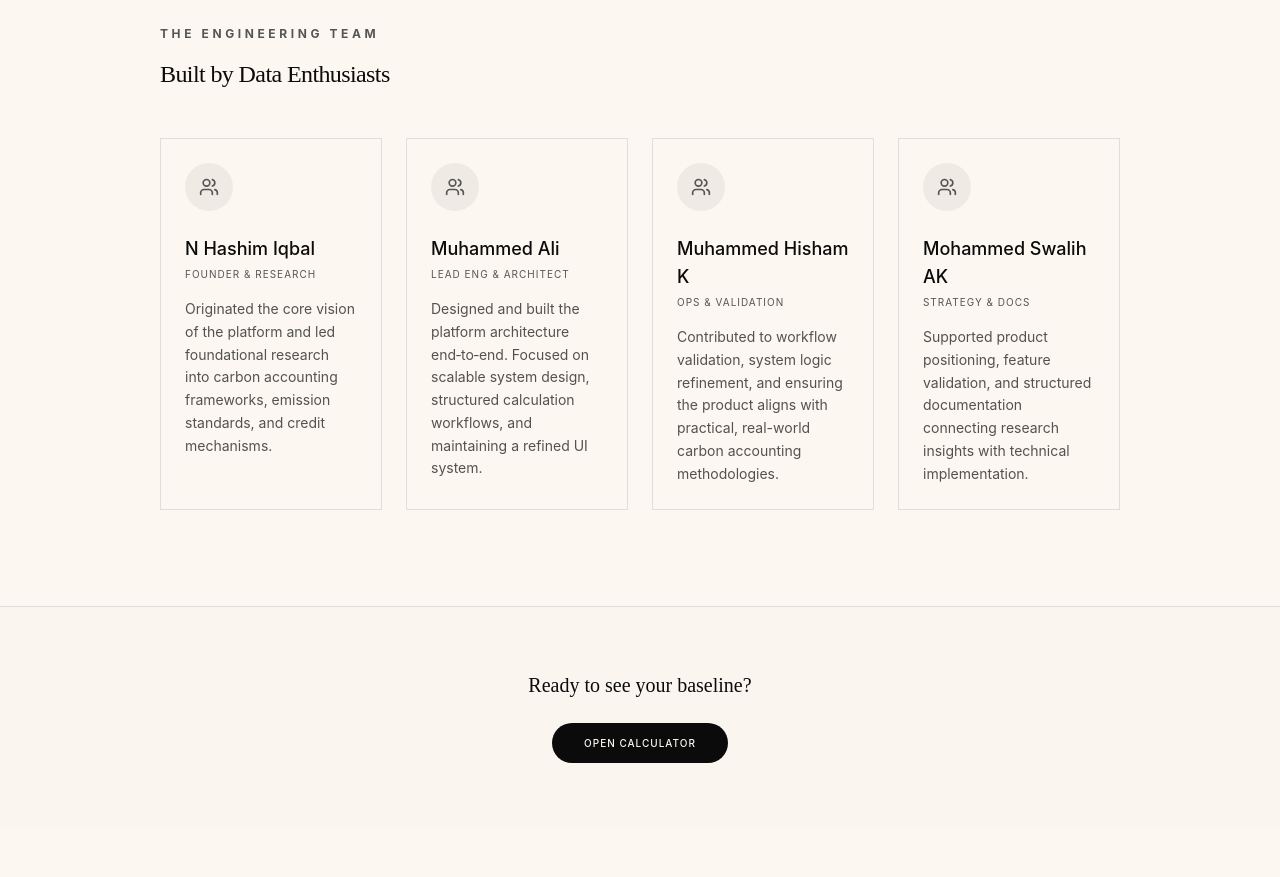
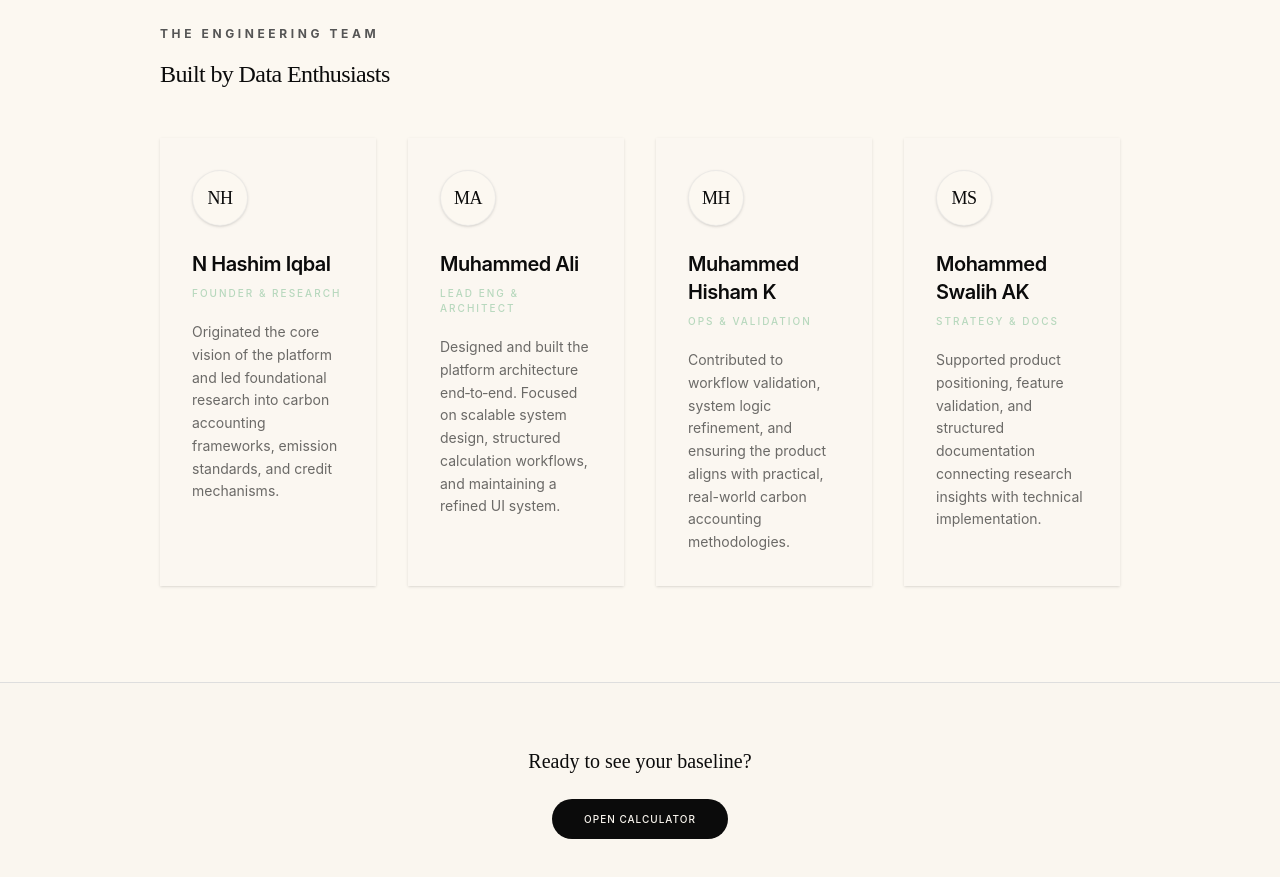
Before and after one commit to mmali7921/WEB-BASED-CARBON-CREDIT-ESTIMATION-SYSTEM, a Next.js app: page /about in a window 1280 px wide. Shown: the part 2360-3237 px from the top of the page. Before the commit the page ends 3187 px from the top, so only its background shows below. Built offline with nearby package versions, Linux system fonts and the light colour scheme; no server answers.

Commit message:
style: redesign team section with premium minimal aesthetic

```diff
--- a/app/about/page.tsx
+++ b/app/about/page.tsx
@@ -174,36 +174,40 @@ export default function AboutPage() {
                         </div>
                     </div>
 
-                    <div className="grid grid-cols-1 sm:grid-cols-2 lg:grid-cols-4 gap-6">
+                    <div className="grid grid-cols-1 sm:grid-cols-2 lg:grid-cols-4 gap-8">
                         {[
                             {
                                 name: "N Hashim Iqbal",
+                                initials: "NH",
                                 role: "Founder & Research",
                                 desc: "Originated the core vision of the platform and led foundational research into carbon accounting frameworks, emission standards, and credit mechanisms."
                             },
                             {
                                 name: "Muhammed Ali",
+                                initials: "MA",
                                 role: "Lead Eng & Architect",
                                 desc: "Designed and built the platform architecture end‑to‑end. Focused on scalable system design, structured calculation workflows, and maintaining a refined UI system."
                             },
                             {
                                 name: "Muhammed Hisham K",
+                                initials: "MH",
                                 role: "Ops & Validation",
                                 desc: "Contributed to workflow validation, system logic refinement, and ensuring the product aligns with practical, real-world carbon accounting methodologies."
                             },
                             {
                                 name: "Mohammed Swalih AK",
+                                initials: "MS",
                                 role: "Strategy & Docs",
                                 desc: "Supported product positioning, feature validation, and structured documentation connecting research insights with technical implementation."
                             }
                         ].map((member, i) => (
-                            <div key={i} className="border border-border p-6 group hover:border-accent transition-colors flex flex-col h-full">
-                                <div className="w-12 h-12 bg-secondary rounded-full flex items-center justify-center mb-6 shrink-0">
-                                    <Users className="w-5 h-5 text-muted-foreground group-hover:text-accent transition-colors" />
+                            <div key={i} className="bg-secondary/10 hover:bg-secondary/20 transition-all duration-300 rounded-none p-8 flex flex-col h-full shadow-sm hover:shadow-md outline outline-1 outline-transparent hover:outline-border/50">
+                                <div className="w-14 h-14 bg-background border border-border/50 text-foreground font-serif text-lg tracking-tight rounded-full flex items-center justify-center mb-6 shrink-0 shadow-sm">
+                                    {member.initials}
                                 </div>
-                                <h4 className="font-medium text-lg mb-1">{member.name}</h4>
-                                <p className="text-[10px] uppercase tracking-widest text-muted-foreground mb-4">{member.role}</p>
-                                <p className="text-sm text-foreground/70 leading-relaxed flex-grow">
+                                <h4 className="font-semibold text-xl tracking-tight mb-2 text-foreground">{member.name}</h4>
+                                <p className="text-[10px] uppercase tracking-[0.2em] font-medium text-accent mb-5">{member.role}</p>
+                                <p className="text-sm text-foreground/60 leading-relaxed flex-grow">
                                     {member.desc}
                                 </p>
                             </div>
```
